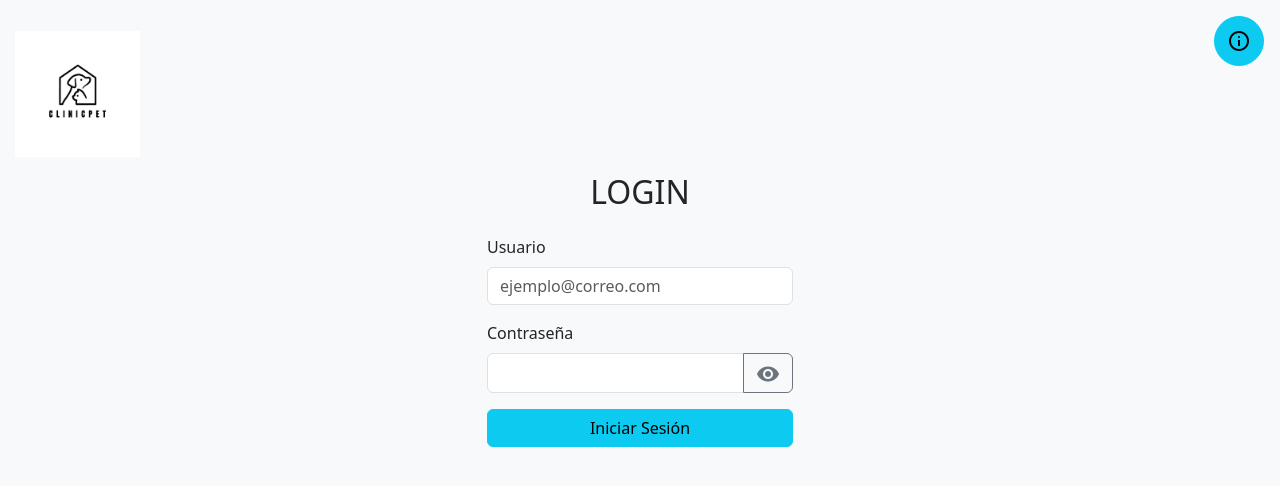
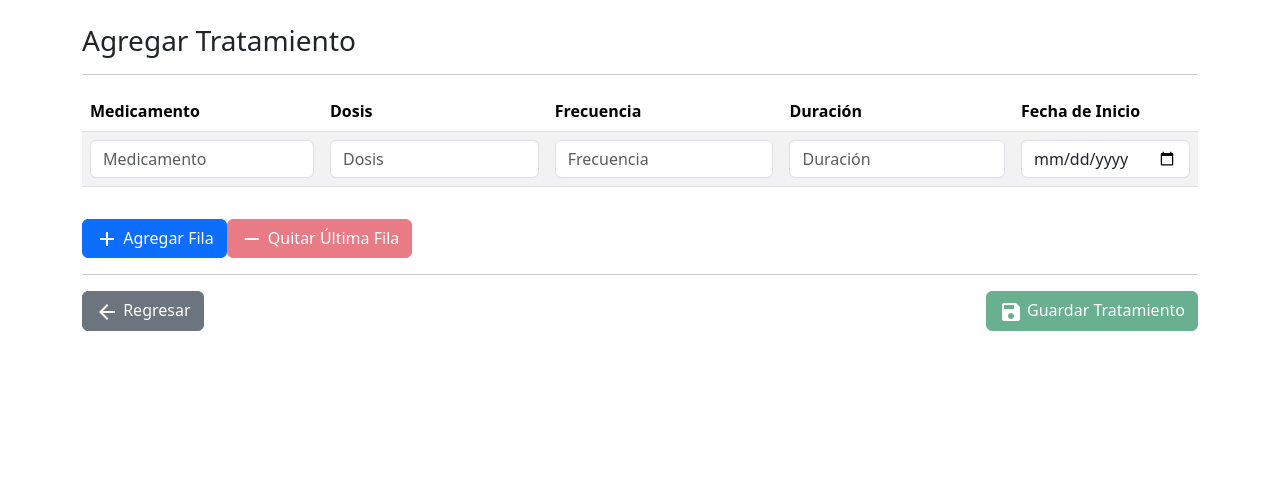
Before and after one commit to danielofd/web-veterinaria, an Angular app in the folder angular-test/: page /agregar-tratamiento in a window 1280 px wide. Before the commit this address led to /login. Shown: the top 486 px of the page. Built offline with nearby package versions, Linux system fonts and the light colour scheme; no server answers.

Commit message:
se agrego form tratamiento

```diff
--- /dev/null
+++ b/angular-test/src/app/agregar-tratamiento/agregar-tratamiento.component.html
@@ -0,0 +1,107 @@
+<div class="container mt-4">
+    <h3>Agregar Tratamiento</h3>
+    <hr />
+
+    <!-- Formulario reactivo -->
+    <form [formGroup]="tratamientoForm" (ngSubmit)="onSubmit()">
+      <!-- Tabla para agregar tratamiento -->
+      <div formArrayName="tratamientos">
+        <table class="table table-striped" *ngIf="tratamientos.length > 0">
+          <thead class="thead-dark">
+            <tr>
+              <th>Medicamento</th>
+              <th>Dosis</th>
+              <th>Frecuencia</th>
+              <th>Duración</th>
+              <th>Fecha de Inicio</th>
+            </tr>
+          </thead>
+          <tbody>
+            <tr *ngFor="let tratamiento of tratamientos.controls; let i = index" [formGroupName]="i">
+              <td>
+                <input type="text" class="form-control"
+                formControlName="medicamento"
+                placeholder="Medicamento"
+                maxlength="100"
+                (keypress)="validarAlfanumerico($event)"
+                >
+                <div *ngIf="tratamiento.get('medicamento')?.invalid && tratamiento.get('medicamento')?.touched" class="text-danger">
+                  El medicamento debe ser alfanumérico.
+                </div>
+              </td>
+              <td>
+                <input type="text" class="form-control"
+                formControlName="dosis"
+                placeholder="Dosis"
+                maxlength="50"
+                (keypress)="validarAlfanumerico($event)"
+                >
+                <div *ngIf="tratamiento.get('dosis')?.invalid && tratamiento.get('dosis')?.touched" class="text-danger">
+                  La dosis debe ser alfanumérica.
+                </div>
+              </td>
+              <td>
+                <input type="text" class="form-control"
+                formControlName="frecuencia"
+                placeholder="Frecuencia"
+                maxlength="50"
+                (keypress)="validarAlfanumerico($event)"
+                >
+                <div *ngIf="tratamiento.get('frecuencia')?.invalid && tratamiento.get('frecuencia')?.touched" class="text-danger">
+                  La frecuencia debe ser alfanumérica.
+                </div>
+              </td>
+              <td>
+                <input type="text" class="form-control"
+                formControlName="duracion"
+                placeholder="Duración"
+                maxlength="50"
+                (keypress)="validarAlfanumerico($event)"
+                >
+                <div *ngIf="tratamiento.get('duracion')?.invalid && tratamiento.get('duracion')?.touched" class="text-danger">
+                  La duración debe ser alfanumérica.
+                </div>
+              </td>
+              <td>
+                <input type="date" class="form-control" formControlName="fechaInicio">
+                <div *ngIf="tratamiento.get('fechaInicio')?.invalid && tratamiento.get('fechaInicio')?.touched" class="text-danger">
+                  La fecha de inicio es obligatoria.
+                </div>
+              </td>
+            </tr>
+          </tbody>
+        </table>
+
+                <!-- Botón para agregar nueva fila con espacio a la derecha -->
+                <button type="button" class="btn btn-primary mt-3 mr-2" (click)="agregarFila()">
+                    <span class="material-symbols-outlined"   style="vertical-align: middle;">
+                        add
+                        </span>
+                    Agregar Fila
+                </button>
+
+                <!-- Botón para quitar la última fila con el color rojo y deshabilitado según el estado -->
+                <button class="btn btn-danger mt-3" (click)="quitarFila()" [disabled]="tratamientos.length === 1">
+                    <span class="material-symbols-outlined"  style="vertical-align: middle;">
+                        remove
+                        </span>
+                    Quitar Última Fila
+                </button>
+      </div>
+
+      <hr />
+
+      <!-- Botones de acción -->
+      <div class="action-buttons d-flex justify-content-between">
+        <!-- Botón "Regresar" con icono y color gris -->
+        <button type="button" class="btn btn-secondary" (click)="regresar()">
+          <i class="material-icons" style="vertical-align: middle;">arrow_back</i> Regresar
+        </button>
+
+        <!-- Botón "Guardar Tratamiento" con icono y color verde alineado a la derecha -->
+        <button type="submit" class="btn btn-success" [disabled]="tratamientoForm.invalid">
+          <i class="material-icons" style="vertical-align: middle;">save</i> Guardar Tratamiento
+        </button>
+      </div>
+    </form>
+  </div>
--- /dev/null
+++ b/angular-test/src/app/agregar-tratamiento/agregar-tratamiento.component.ts
@@ -0,0 +1,134 @@
+import { Component, OnInit } from '@angular/core';
+
+import { FormBuilder, FormGroup, Validators, FormArray } from '@angular/forms';
+
+@Component({
+  selector: 'app-agregar-tratamiento',
+  templateUrl: './agregar-tratamiento.component.html',
+  styleUrls: ['./agregar-tratamiento.component.css']
+})
+export class AgregarTratamientoComponent implements OnInit{
+
+  tratamiento: { descripcion: string } = { descripcion: '' };
+
+  tratamientoForm: FormGroup;
+
+  constructor(private fb: FormBuilder) {
+    // Inicializar el formulario
+    this.tratamientoForm = this.fb.group({
+      tratamientos: this.fb.array([ // Un array para manejar múltiples tratamientos
+        this.createTratamiento()
+      ])
+    });
+  }
+
+
+  ngOnInit(): void {
+    // // Inicializar el formulario
+    // this.tratamientoForm = this.fb.group({
+    //   tratamientos: this.fb.array([ // Un array para manejar múltiples tratamientos
+    //     this.createTratamiento()
+    //   ])
+    // });
+  }
+
+  // Método para crear un nuevo grupo de tratamiento
+  createTratamiento(): FormGroup {
+    return this.fb.group({
+      medicamento: ['', [Validators.required, Validators.pattern('^[a-zA-Z0-9 ]+$')]],  // Alfanumérico + espacio
+      dosis: ['', [Validators.required, Validators.pattern('^[a-zA-Z0-9 ]+$')]],
+      frecuencia: ['', [Validators.required, Validators.pattern('^[a-zA-Z0-9 ]+$')]],
+      duracion: ['', [Validators.required, Validators.pattern('^[a-zA-Z0-9 ]+$')]],
+      fechaInicio: ['', Validators.required]
+    });
+  }
+
+
+  // Lista de tratamientos que el usuario puede agregar
+  // tratamientos: Array<any> = [{
+  //   medicamento: '',
+  //   dosis: '',
+  //   frecuencia: '',
+  //   duracion: '',
+  //   fechaInicio: '',
+  //   fechaCreacion: new Date().toISOString().split('T')[0], // Fecha actual como valor predeterminado
+  // }];
+
+  // Método para agregar una nueva fila
+  // agregarFila() {
+  //   this.tratamientos.push({
+  //     medicamento: '',
+  //     dosis: '',
+  //     frecuencia: '',
+  //     duracion: '',
+  //     fechaInicio: '',
+  //     fechaCreacion: new Date().toISOString().split('T')[0], // Fecha actual como valor predeterminado
+  //   });
+  // }
+
+  // Método para eliminar una fila
+  // eliminarFila(index: number) {
+  //   if (this.tratamientos.length > 1) {
+  //     this.tratamientos.splice(index, 1);
+  //   }
+  // }
+
+  // Método para cerrar el modal
+  // closeTratamientoModal() {
+    //this.close.emit(); // Emitir evento de cierre al componente principal
+  // }
+
+  // Método para guardar el tratamiento (puedes agregar más lógica aquí)
+  // guardarTratamiento() {
+    // Lógica para guardar el tratamiento
+    //console.log('Tratamiento guardado:', this.tratamiento.descripcion);
+
+  //   console.log(this.tratamientos);
+
+  //   this.closeTratamientoModal(); // Cerrar el modal después de guardar
+  // }
+
+  // Obtener el array de tratamientos como FormArray
+  get tratamientos(): FormArray {
+    return this.tratamientoForm.get('tratamientos') as FormArray;
+  }
+
+  // Agregar una nueva fila de tratamiento
+  agregarFila() {
+    this.tratamientos.push(this.createTratamiento());
+  }
+
+  // Método para quitar la última fila de tratamiento
+quitarFila() {
+  const index = this.tratamientos.length - 1; // Obtener el índice de la última fila
+  if (index >= 0) { // Solo eliminar si hay al menos una fila
+    this.tratamientos.removeAt(index); // Eliminar la última fila
+  }
+}
+
+
+  // Enviar el formulario
+  onSubmit() {
+    if (this.tratamientoForm.valid) {
+      console.log('Formulario enviado:', this.tratamientoForm.value);
+    } else {
+      console.log('Formulario inválido');
+    }
+  }
+
+  regresar(){
+    console.log("<= regresando a form historial medico...");
+  }
+
+  // Método para validar solo caracteres alfanuméricos y espacio en blanco
+  validarAlfanumerico(event: KeyboardEvent) {
+    const regex = /^[a-zA-Z0-9 ]$/; // Alfanumérico y espacio en blanco
+    const tecla = String.fromCharCode(event.charCode); // Obtener el carácter de la tecla presionada
+
+    if (!regex.test(tecla)) {
+      event.preventDefault(); // Si no coincide con la expresión regular, evitar la tecla
+    }
+  }
+
+
+}
--- a/angular-test/src/app/app-routing.module.ts
+++ b/angular-test/src/app/app-routing.module.ts
@@ -22,6 +22,7 @@ import { MenuAdminComponent } from './menu-admin/menu-admin.component';
 import { CrearRolComponent } from './crear-rol/crear-rol.component';
 import { CrearUsuarioComponent } from './crear-usuario/crear-usuario.component';
 import { ModificarConsultaMedicaComponent } from './modificar-consulta-medica/modificar-consulta-medica.component';
+import { AgregarTratamientoComponent } from './agregar-tratamiento/agregar-tratamiento.component';
 
 
 const routes: Routes = [
@@ -46,7 +47,8 @@ const routes: Routes = [
   { path: 'menu-admin', component: MenuAdminComponent }, //ruta para el componente menu admin
   { path: 'crear-rol', component: CrearRolComponent }, //ruta para el componente crear rol
   { path: 'crear-usuario', component:  CrearUsuarioComponent }, //ruta para el componente crear usuario
-  { path: 'modificar-consulta-medica', component:  ModificarConsultaMedicaComponent }, //ruta para el componente crear usuario
+  { path: 'modificar-consulta-medica', component:  ModificarConsultaMedicaComponent }, //ruta para el componente modificar consulta
+  { path: 'agregar-tratamiento', component:  AgregarTratamientoComponent }, //ruta para el componente modificar consulta
 
   {path: '**', redirectTo: '/login', pathMatch: 'full'}
 ];
--- a/angular-test/src/app/app.module.ts
+++ b/angular-test/src/app/app.module.ts
@@ -34,6 +34,7 @@ import { MenuAdminComponent } from './menu-admin/menu-admin.component';
 import { CrearRolComponent } from './crear-rol/crear-rol.component';
 import { CrearUsuarioComponent } from './crear-usuario/crear-usuario.component';
 import { ModificarConsultaMedicaComponent } from './modificar-consulta-medica/modificar-consulta-medica.component';
+import { AgregarTratamientoComponent } from './agregar-tratamiento/agregar-tratamiento.component';
 
 @NgModule({
   declarations: [
@@ -63,7 +64,8 @@ import { ModificarConsultaMedicaComponent } from './modificar-consulta-medica/mo
     MenuAdminComponent,
     CrearRolComponent,
     CrearUsuarioComponent,
-    ModificarConsultaMedicaComponent
+    ModificarConsultaMedicaComponent,
+    AgregarTratamientoComponent
   ],
   imports: [
     BrowserModule,
--- a/angular-test/src/app/ver-historial-medico/ver-historial-medico.component.ts
+++ b/angular-test/src/app/ver-historial-medico/ver-historial-medico.component.ts
@@ -283,7 +283,9 @@ export class VerHistorialMedicoComponent implements OnInit {
 
   // Abrir el modal de tratamiento
   openTratamientoModal() {
-    this.isTratamientoModalOpen = true;
+    //this.isTratamientoModalOpen = true;
+    console.log("Entra al formulario de agregar consulta medica.");
+    this.router.navigate(['/agregar-tratamiento']);
   }
 
   // Cerrar el modal de tratamiento
```
Also changed, not shown: angular-test/src/app/agregar-tratamiento/agregar-tratamiento.component.css (added), 1 other file (tests, documents, lock files or other folders).
